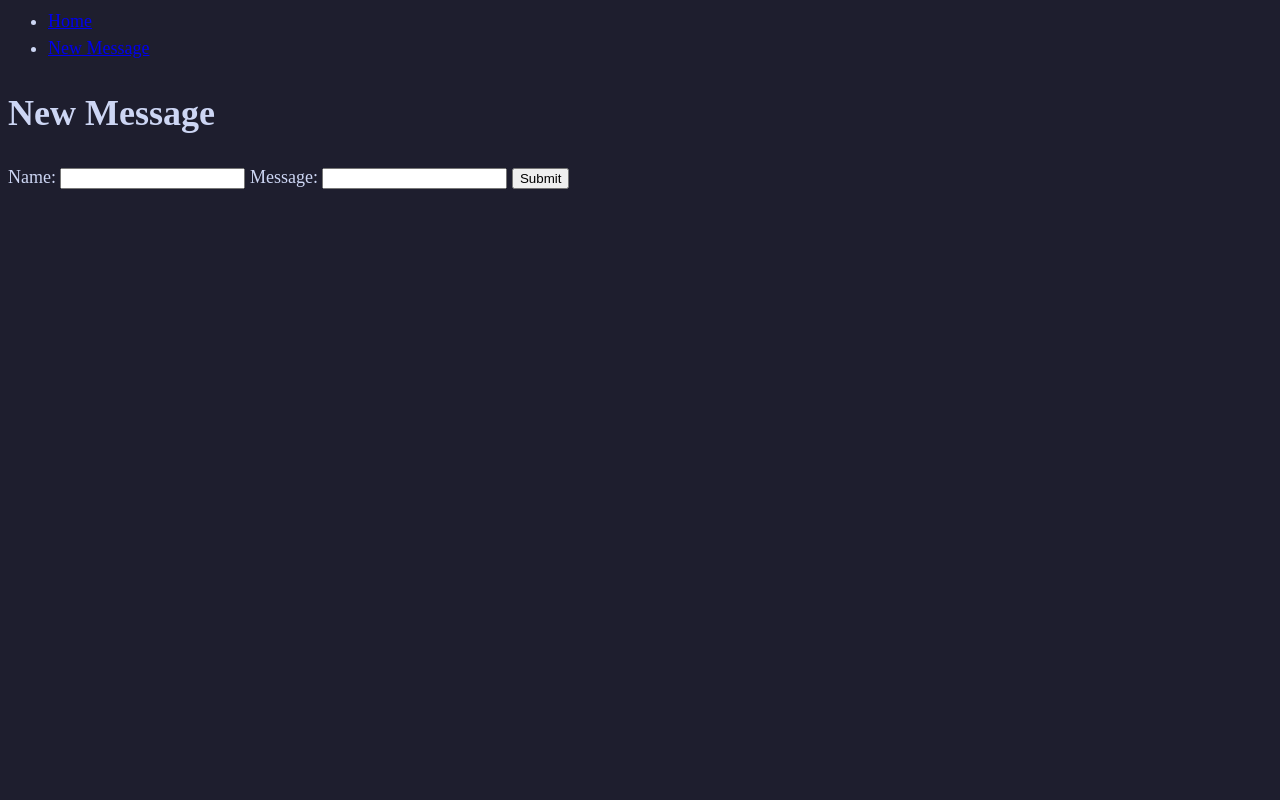
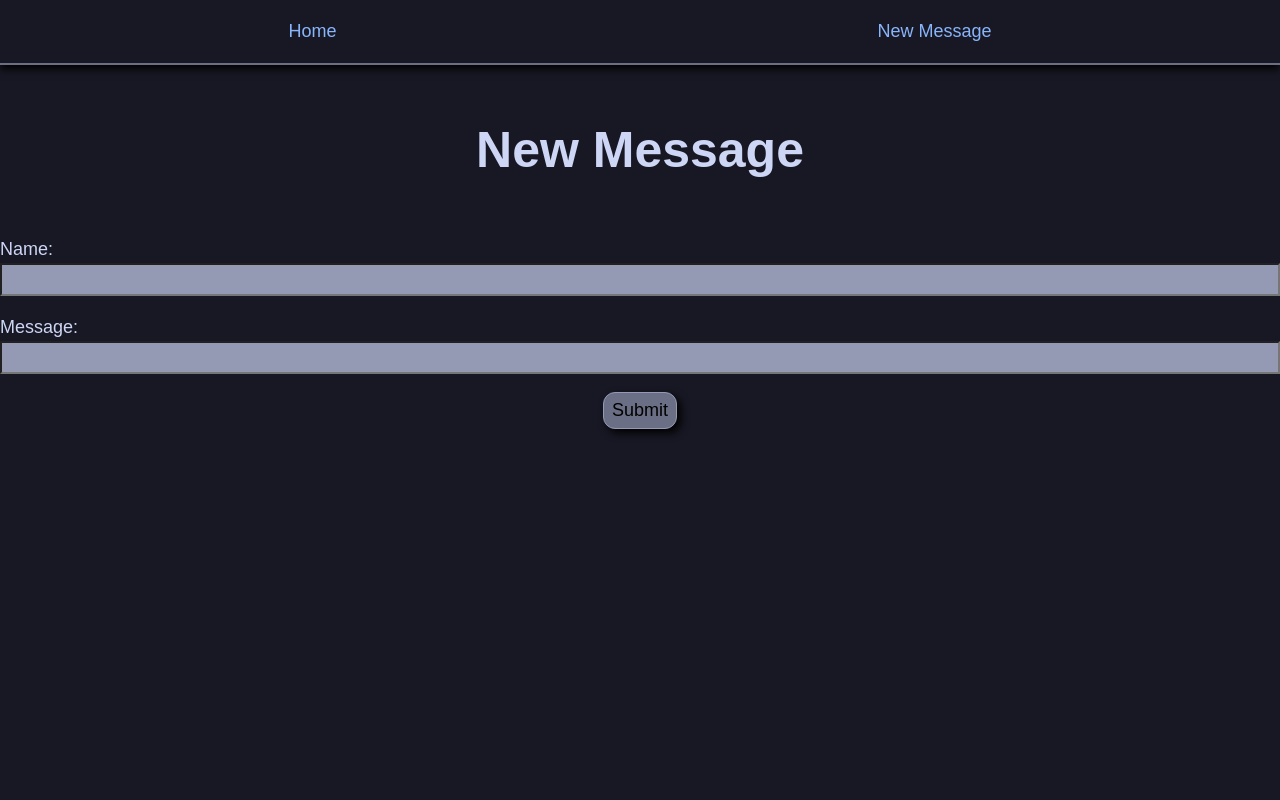
Before and after one commit to forkentiney/simple-message-board, a Node server app: page /new in a window 1280 px wide. Run offline with Node 20, Linux system fonts and the light colour scheme.

Commit message:
Styled app

```diff
--- a/src/public/styles.css
+++ b/src/public/styles.css
@@ -1,3 +1,60 @@
+/* CSS reset by Josh W. Comeau */
+
+/* 1. Use a more-intuitive box-sizing model */
+*, *::before, *::after {
+  box-sizing: border-box;
+}
+
+/* 2. Remove default margin */
+*:not(dialog) {
+  margin: 0;
+}
+
+/* 3. Enable keyword animations */
+@media (prefers-reduced-motion: no-preference) {
+  html {
+    interpolate-size: allow-keywords;
+  }
+}
+
+body {
+  /* 4. Increase line-height */
+  line-height: 1.5;
+  /* 5. Improve text rendering */
+  -webkit-font-smoothing: antialiased;
+}
+
+/* 6. Improve media defaults */
+img, picture, video, canvas, svg {
+  display: block;
+  max-width: 100%;
+}
+
+/* 7. Inherit fonts for form controls */
+input, button, textarea, select {
+  font: inherit;
+}
+
+/* 8. Avoid text overflows */
+p, h1, h2, h3, h4, h5, h6 {
+  overflow-wrap: break-word;
+}
+
+/* 9. Improve line wrapping */
+p {
+  text-wrap: pretty;
+}
+h1, h2, h3, h4, h5, h6 {
+  text-wrap: balance;
+}
+
+/*
+  10. Create a root stacking context
+*/
+#root, #__next {
+  isolation: isolate;
+}
+
 :root {
 	/* Colours by Catppuccin */
 	--bg-pane: hsl(240 21% 15%);
@@ -22,8 +79,136 @@
 }
 
 body {
-	background-color: var(--bg-pane);
+	background-color: var(--pane-light);
 	color: var(--text);
 	font-size: 18px;
-	line-height: 1.5;
+	font-family: "Fira Sans", sans-serif;
+	display: flex;
+	flex-direction: column;
 }
+
+h1 {
+	margin: 48px 0;
+	font-size: 50px;
+	font-weight: 800;
+	text-align: center;
+}
+
+h2 {
+	font-weight: 600;
+}
+
+a {
+	color: var(--blue);
+	text-decoration: none;
+	margin: auto;
+}
+
+ul {
+	list-style: none;
+	padding: 0;
+}
+
+nav {
+	padding: 1em;
+	border-bottom: 2px solid var(--overlay-dark);
+	box-shadow: 0 4px 8px black;
+}
+
+nav ul {
+	display: flex;
+	justify-content: space-around;
+	align-items: center;
+}
+
+nav button {
+	background-color: transparent;
+	color: var(--subtext-dark);
+	box-shadow: none;
+	border: none;
+	padding: 8px 16px;
+	margin: 0;
+}
+
+nav button:hover {
+	background-color: transparent;
+	color: var(--blue);
+}
+
+button {
+	display: flex;
+	padding: 4px 8px;
+	margin: 1em auto 0 auto;
+	background-color: var(--overlay-dark);
+	border-radius: 12px;
+	border: 1px solid var(--overlay-light);
+	box-shadow: 4px 4px 8px black;
+	font-weight: 500;
+}
+
+button:hover {
+	background-color: var(--overlay-light);
+}
+
+main {
+	display: flex;
+	flex-direction: column;
+	justify-content: center;
+	align-items: center;
+}
+
+#card-container {
+	display: flex;
+	justify-content: center;
+	align-items: center;
+	flex-wrap: wrap;
+}
+
+li.card {
+	height: 240px;
+}
+
+.card {
+	display: flex;
+	flex-direction: column;
+	margin: 1em;
+	padding: 1em;
+	width: clamp(300px, 95vw, 400px);
+	background-color: var(--bg-pane);
+	border: 2px solid var(--overlay-light);
+	border-radius: 8px;
+	box-shadow: 8px 8px 16px black;
+}
+
+.card p {
+	color: var(--subtext-dark);
+	margin: 4px 0;
+}
+
+.overflow-ellipsis {
+	display: -webkit-box;
+	-webkit-line-clamp: 3;
+	-webkit-box-orient: vertical;
+	overflow: hidden;
+	padding: 8px;
+}
+
+label {
+	display: flex;
+	flex-direction: column;
+	font-weight: 500;
+}
+
+label + label {
+	margin-top: 1em;
+}
+
+textarea {
+	resize: vertical;
+}
+
+input,
+textarea {
+	font-weight: 400;
+	background-color: var(--overlay-light);
+}
```
